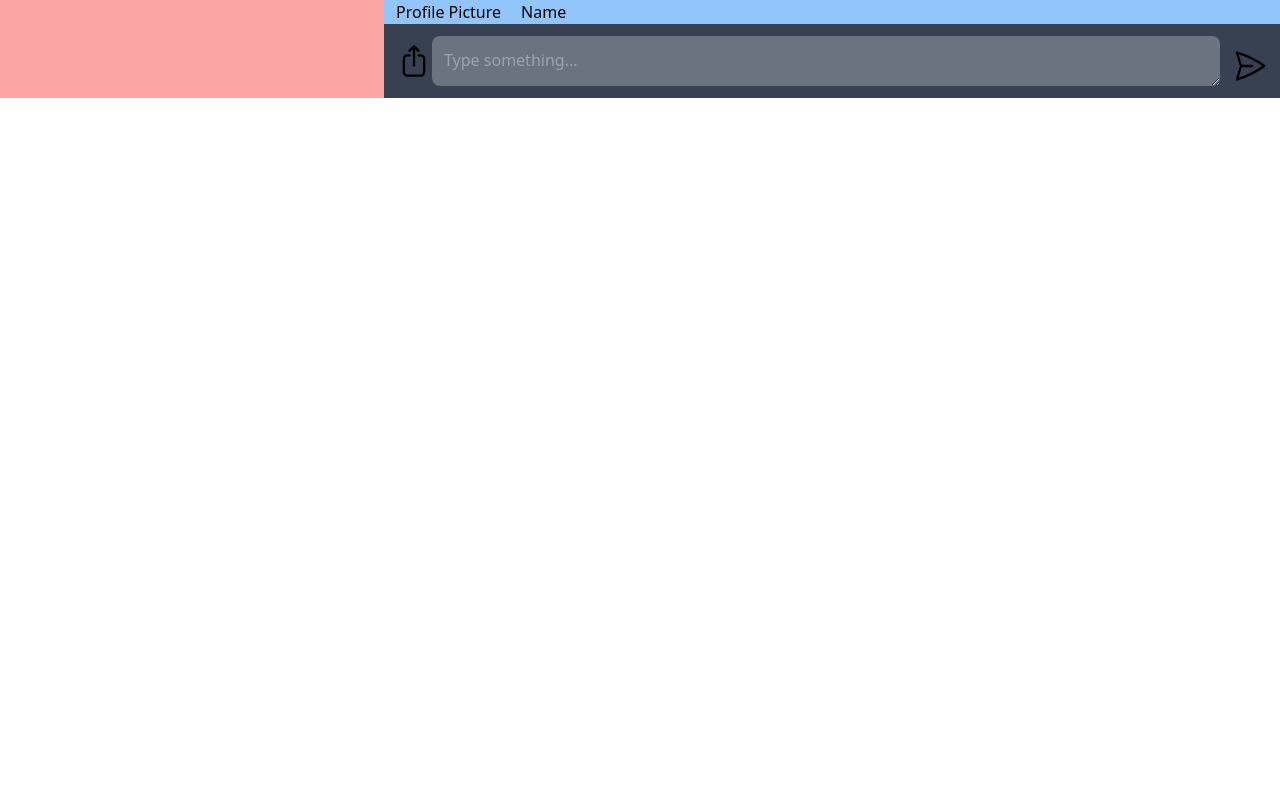
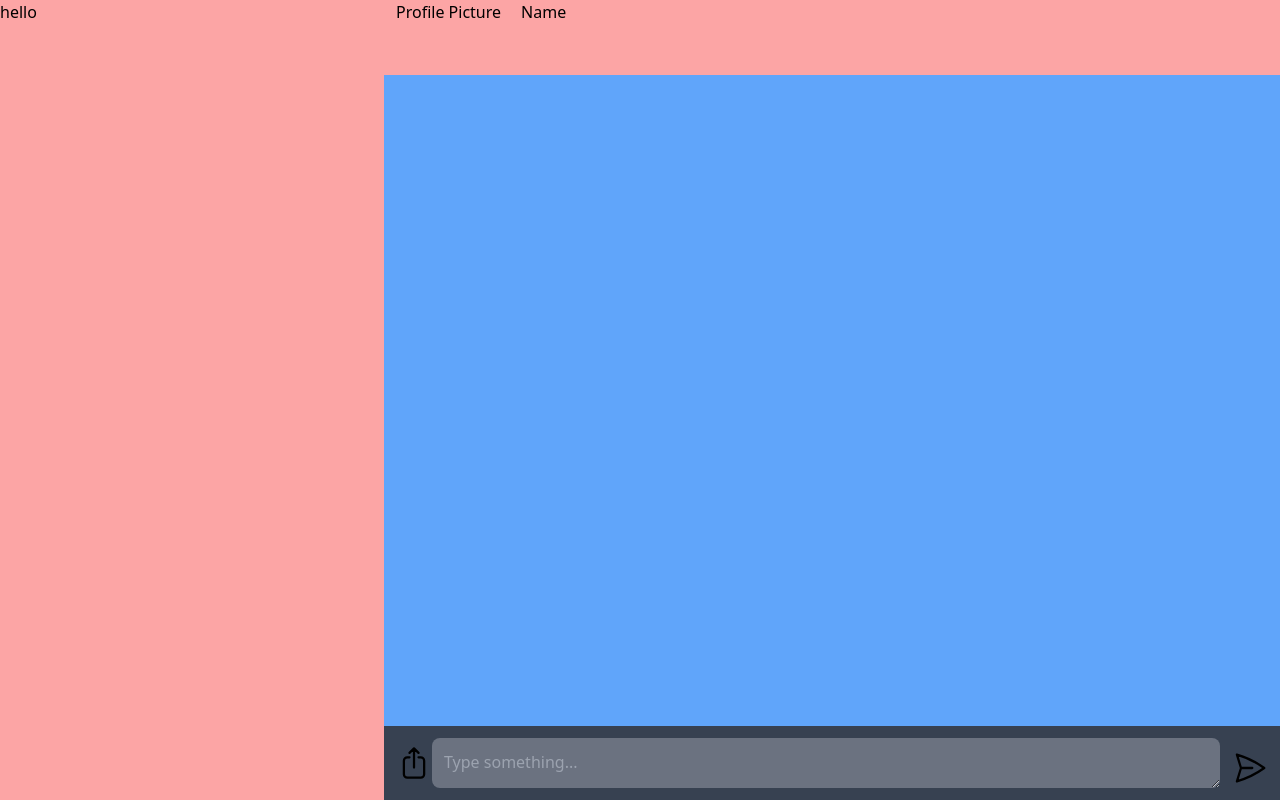
Before and after one commit to ZokeYot/APU_SDP_FE, an Angular app: page /conversation in a window 1280 px wide. Built offline with nearby package versions, Linux system fonts and the light colour scheme; a web font is replaced by a local one.

Commit message:
Completed Basic Conversation UI

```diff
--- a/src/app/section/conversation/conversation.component.html
+++ b/src/app/section/conversation/conversation.component.html
@@ -1,15 +1,16 @@
-<div class="flex w-full ">
-    <div class="w-[30%] bg-red-300 flex flex-col">
-
+<div class="flex">
+    <div class="w-[30%] h-svh overflow-y-scroll bg-red-300 flex flex-col">
+        hello
     </div>
 
-    <div class="w-[70%] bg-blue-300">
-       <div class="flex">
+    <div class="w-[70%] h-svh flex flex-col bg-blue-400">
+        <div class="flex sticky min-h-[75px] bg-red-300">
             <div class="mx-3">Profile Picture</div>
             <p class="mx-2"> Name</p>
         </div>
-        <div *ngFor = "let message of messages">
-            <div
+
+        <div class="overflow-y-scroll overflow mt-5" #chatBox>
+            <div *ngFor = "let message of messages"
             [ngClass]="{
                 'w-fit max-w-[75%] break-words h-fit border-2 border-black rounded-md p-4 my-3 mx-3' : true,
                 'ml-auto' : message.sender == curUserID,
@@ -18,7 +19,9 @@
             class=""
             [innerHTML]="message.content.replaceAll('\n', '\<br>')" ></div>
         </div>
-       <div class="flex bg-gray-700 p-3">
+
+
+        <div class="mt-auto flex bg-gray-700 p-3">
             <svg class="w-[40px] h-[50px] mt-auto cursor-pointer" (click)="uploadFile()"  xmlns="http://www.w3.org/2000/svg" fill="none" viewBox="0 0 24 24" stroke-width="1.5" stroke="currentColor">
                 <path stroke-linecap="round" stroke-linejoin="round" d="M9 8.25H7.5a2.25 2.25 0 0 0-2.25 2.25v9a2.25 2.25 0 0 0 2.25 2.25h9a2.25 2.25 0 0 0 2.25-2.25v-9a2.25 2.25 0 0 0-2.25-2.25H15m0-3-3-3m0 0-3 3m3-3V15" />
             </svg>
@@ -34,8 +37,10 @@
             <svg class="w-[40px] h-[40px] mt-auto ml-3" (click)="sendMessage()" xmlns="http://www.w3.org/2000/svg" fill="none" viewBox="0 0 24 24" stroke-width="1.5" stroke="currentColor">
                 <path stroke-linecap="round" stroke-linejoin="round" d="M6 12 3.269 3.125A59.769 59.769 0 0 1 21.485 12 59.768 59.768 0 0 1 3.27 20.875L5.999 12Zm0 0h7.5" />
             </svg>
-
         </div>
     </div>
 
+
+
+
 </div>
--- a/src/app/section/conversation/conversation.component.ts
+++ b/src/app/section/conversation/conversation.component.ts
@@ -1,5 +1,5 @@
 import { CommonModule } from '@angular/common';
-import { Component, ElementRef, ViewChild } from '@angular/core';
+import { AfterViewInit, ChangeDetectorRef, Component, ElementRef, ViewChild } from '@angular/core';
 import { FormsModule } from '@angular/forms';
 import { Message } from '../../model/message';
 
@@ -17,19 +17,24 @@ export class ConversationComponent {
   curUserID: number = 1;
   destUserID: number = 2;
 
+
   @ViewChild('messageBox') textArea !: ElementRef
+  @ViewChild('chatBox') chatBox !: ElementRef
+
+  constructor(private cdr: ChangeDetectorRef) {
+
+  }
 
   handleKeydown(event: KeyboardEvent): void {
     const textarea = this.textArea.nativeElement;
+
 
     if (event.key === 'Enter' && event.shiftKey) {
       this.adjustHeight(textarea);
     }
     else if (event.key === 'Enter') {
       event.preventDefault();
-      const text = textarea.value.trim();
-      if (text !== "" && text !== textarea.placeholder)
-        this.sendMessage()
+      this.sendMessage()
     }
   }
 
@@ -45,9 +50,14 @@ export class ConversationComponent {
   }
 
   sendMessage(): void {
-    this.messages.push(new Message(this.message, this.curUserID, this.destUserID))
+    const textarea = this.textArea.nativeElement;
+    const text = textarea.value.trim();
+    if (text !== "" && text !== textarea.placeholder)
+      this.messages.push(new Message(this.message, this.curUserID, this.destUserID))
     this.textArea.nativeElement.style.height = '50px';
     this.textArea.nativeElement.value = ''
+    this.cdr.detectChanges();
+    this.chatBox.nativeElement.scrollTop = this.chatBox.nativeElement.scrollHeight;
   }
 
 
@@ -61,7 +71,6 @@ export class ConversationComponent {
     if (files && files.length > 0) {
       const file = files[0];
       const attachment = `Attachment : ${file.name}`;
-
     }
   }
 }
--- a/src/app/section/student/student-main-page/student-main-page.component.css
+++ b/src/app/section/student/student-main-page/student-main-page.component.css
@@ -0,0 +1,4 @@
+*::-webkit-scrollbar {
+    display: none;
+    /* Hide the scrollbar for WebKit browsers */
+}
--- a/src/app/section/student/student-main-page/student-main-page.component.html
+++ b/src/app/section/student/student-main-page/student-main-page.component.html
@@ -1,10 +1,10 @@
-<div class="w-screen h-screen bg-main-page">
+<div class="w-screen h-[100%] bg-main-page">
     <div class=" w-[90%] h-[15%] relative mx-auto ">
         <h1 class="text-white text-center font-bold text-[75px] leading-[100px] " href="">Testy</h1>
         <div class="bg-red-500 h-[75px] w-[75px] rounded-full absolute right-0  top-0 mr-10 mt-4 "></div>
     </div>
 
-    <div class="w-[90%] mx-auto mb-5 p-3">
+    <div class="w-[90%]  mx-auto mb-5 p-3">
         <nav class="flex justify-end h-[10%] items-end">
             <div [ngClass]="{
                 'w-[100px] h-[50px] mt-2 rounded-lg text-center bg-red-500 leading-[50px] mr-5' : true,
@@ -28,15 +28,15 @@
     </div>
 
     <div>
-        <div *ngIf="quizPage" class="w-[90%] bg-white mx-auto ">
+        <div *ngIf="quizPage" class="w-[90%] h-screen bg-white mx-auto ">
             <app-quizzes></app-quizzes>
          </div>
 
-         <div *ngIf="shopPage" class="w-[90%] bg-white mx-auto ">
+         <div *ngIf="shopPage" class="w-[90%] h-screen bg-white mx-auto ">
              <app-shop></app-shop>
          </div>
 
-         <div *ngIf="conversationPage" class="w-[90%] bg-white mx-auto ">
+         <div *ngIf="conversationPage" class="w-[90%] h-screen bg-white mx-auto ">
              <app-conversation></app-conversation>
          </div>
     </div>
--- a/src/styles.css
+++ b/src/styles.css
@@ -3,3 +3,8 @@
 @tailwind base;
 @tailwind components;
 @tailwind utilities;
+
+div::-webkit-scrollbar {
+    display: none;
+
+}
```
Lines whose indentation alone changed are shown as unchanged.
